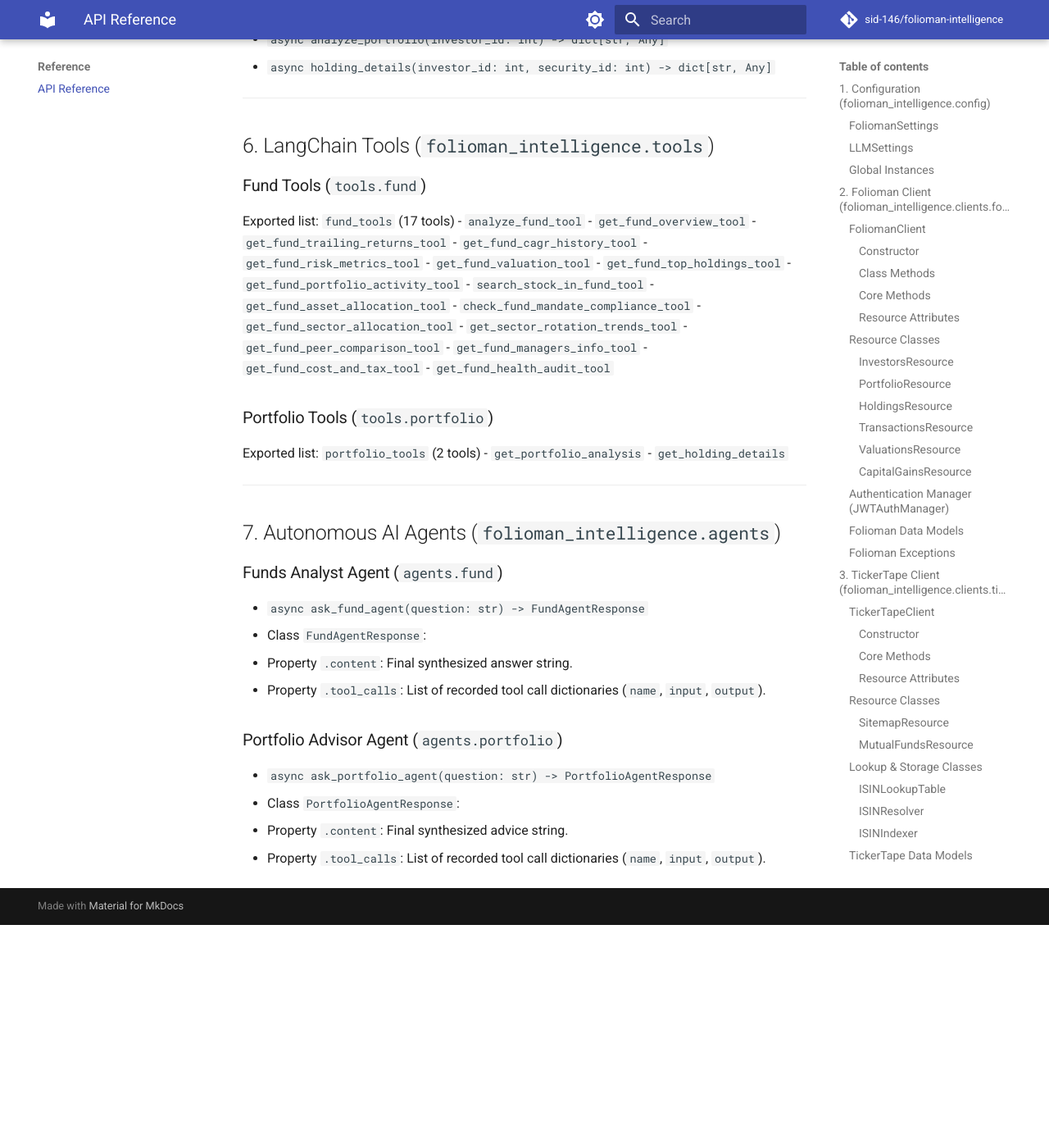
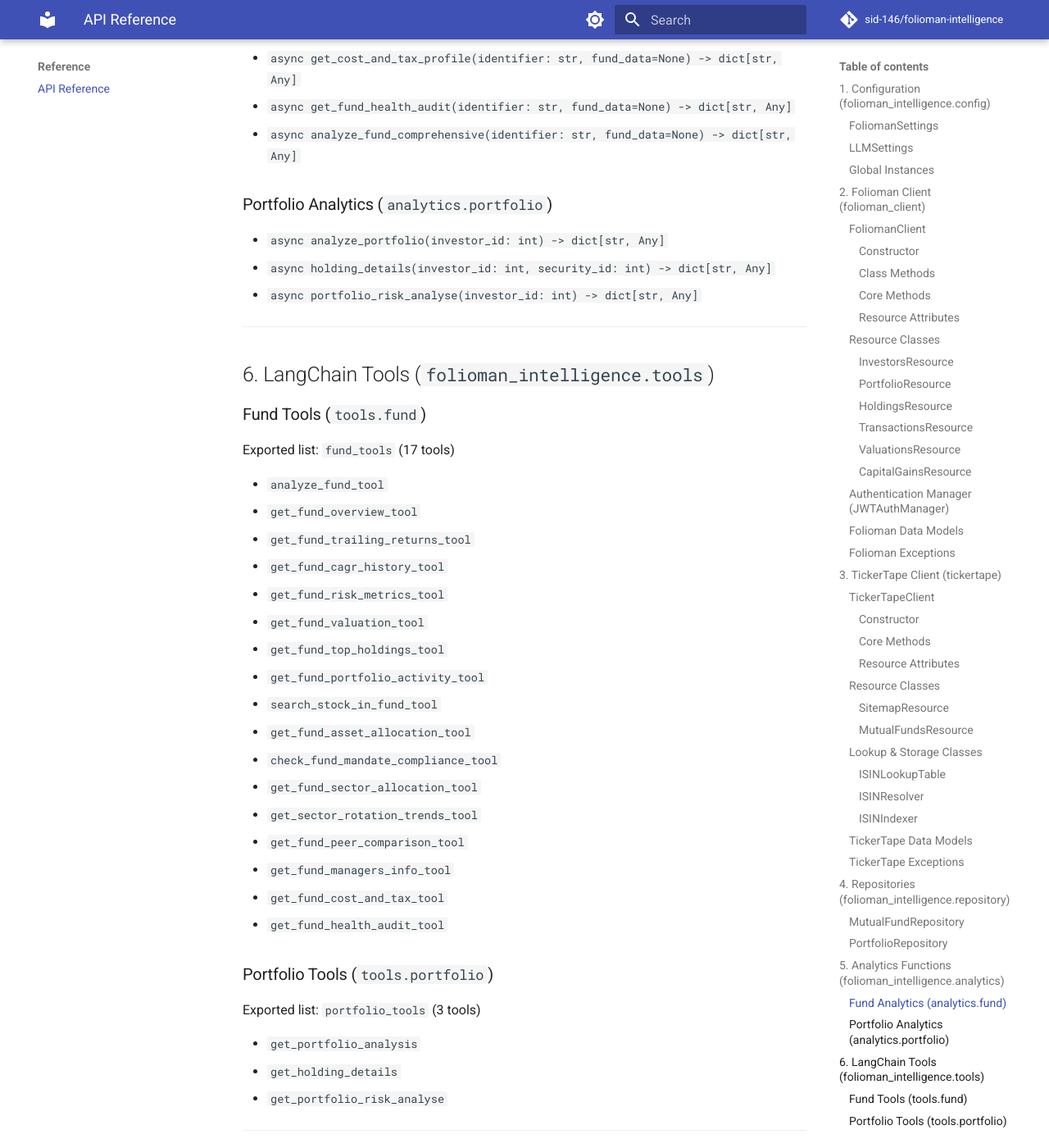
Before and after one commit to sid-146/folioman-intelligence, an MkDocs documentation site: the page built from docs/api-reference.md, in a window 1280 px wide and 1400 px high, scrolled down 8711 px. Shown: the whole window at 82% size. Built offline with MkDocs 1.6.1 and Material for MkDocs 9.7.7, drawn with Linux system fonts in a browser that asks for light colours; comment, search, counter and statistics services are not loaded; before the commit the page ends 9839 px from its top, so only the background shows below that; some of the changed text lies outside the part shown.

````diff
--- a/docs/api-reference.md
+++ b/docs/api-reference.md
@@ -7,39 +7,44 @@ Complete technical reference for all public classes, methods, models, functions,
 ## 1. Configuration (`folioman_intelligence.config`)
 
 ### `FoliomanSettings`
+
 Configuration model for the Folioman client, backed by environment variables with the `FOLIOMAN_` prefix.
 
 - **Attributes**:
-  - `base_url` (*str*): Folioman REST API base URL. Default: `"http://localhost:8000"`.
-  - `username` (*str*): Username for authentication. Default: `""`.
-  - `password` (*str*): Password for authentication. Default: `""`.
-  - `timeout` (*float*): Request timeout in seconds. Default: `30.0`.
+    - `base_url` (_str_): Folioman REST API base URL. Default: `"http://localhost:8000"`.
+    - `username` (_str_): Username for authentication. Default: `""`.
+    - `password` (_str_): Password for authentication. Default: `""`.
+    - `timeout` (_float_): Request timeout in seconds. Default: `30.0`.
 - **Properties**:
-  - `folioman_url` (*str*): Alias for `base_url`.
-  - `folioman_username` (*str*): Alias for `username`.
-  - `folioman_password` (*str*): Alias for `password`.
+    - `folioman_url` (_str_): Alias for `base_url`.
+    - `folioman_username` (_str_): Alias for `username`.
+    - `folioman_password` (_str_): Alias for `password`.
 
 ### `LLMSettings`
+
 Configuration model for AI agents, backed by environment variables with the `LLM_` prefix.
 
 - **Attributes**:
-  - `MODEL_NAME` (*str*): LLM model identifier. Default: `"gpt-4"`.
-  - `temperature` (*float*): Sampling temperature. Default: `0.7`.
-  - `max_tokens` (*int*): Maximum generation token length. Default: `2048`.
-  - `api_key` (*SecretStr | None*): API key for OpenAI or OpenAI-compatible endpoint.
+    - `MODEL_NAME` (_str_): LLM model identifier. Default: `"gpt-4"`.
+    - `temperature` (_float_): Sampling temperature. Default: `0.7`.
+    - `max_tokens` (_int_): Maximum generation token length. Default: `2048`.
+    - `api_key` (_SecretStr | None_): API key for OpenAI or OpenAI-compatible endpoint.
 
 ### Global Instances
+
 - `settings`: Default pre-instantiated `FoliomanSettings()` instance.
 - `llm_settings`: Default pre-instantiated `LLMSettings()` instance.
 
 ---
 
-## 2. Folioman Client (`folioman_intelligence.clients.folioman`)
+## 2. Folioman Client (`folioman_client`)
 
 ### `FoliomanClient`
+
 Primary async client for the Folioman REST API.
 
 #### Constructor
+
 ```python
 FoliomanClient(
     base_url: str | None = None,
@@ -51,14 +56,17 @@ FoliomanClient(
 ```
 
 #### Class Methods
+
 - `from_settings(settings: FoliomanSettings) -> FoliomanClient`: Creates client from a settings object.
 - `from_env() -> FoliomanClient`: Creates client using environment variables.
 
 #### Core Methods
+
 - `async request(method: str, path: str, *, params=None, json=None, headers=None, **kwargs) -> Any`: Executes authenticated request with auto-refresh and 401 retry.
 - `async close() -> None`: Closes the underlying HTTP client transport.
 
 #### Resource Attributes
+
 - `investors: InvestorsResource`
 - `portfolio: PortfolioResource`
 - `holdings: HoldingsResource`
@@ -71,30 +79,37 @@ FoliomanClient(
 ### Resource Classes
 
 #### `InvestorsResource`
+
 - `async list(*, family_id: int | None = None, unaffiliated: bool = False) -> list[Investor]`
 - `async get(investor_id: int) -> InvestorDetail`
 
 #### `PortfolioResource`
+
 - `async get(investor_id: int, *, as_of: date | str | None = None) -> PortfolioSummary`
 
 #### `HoldingsResource`
+
 - `async list(investor_id: int, *, as_of: date | str | None = None) -> list[Holding]`
 - `async get(investor_id: int, security_id: int, *, as_of: date | str | None = None) -> SchemeDetail`
 
 #### `TransactionsResource`
+
 - `async list(investor_id: int) -> list[Transaction]`
 
 #### `ValuationsResource`
+
 - `async list(investor_id: int, *, from_date: date | str | None = None, to_date: date | str | None = None, granularity: Literal["daily", "weekly", "monthly"] = "monthly") -> ValueSeries`
 - `async status(investor_id: int) -> ValuationStatus`
 
 #### `CapitalGainsResource`
+
 - `async list(investor_id: int, *, include_unreconciled: bool = False) -> list[CapitalGainsFyPoint]`
 - `async get(investor_id: int, *, fy: str, include_unreconciled: bool = False) -> CapitalGainsReport`
 
 ---
 
 ### Authentication Manager (`JWTAuthManager`)
+
 - `has_tokens: bool`: True if manager holds access or refresh tokens.
 - `clear() -> None`: Clears cached tokens.
 - `async get_valid_token(client: httpx.AsyncClient) -> str`: Returns valid token, refreshing proactively if within skew seconds.
@@ -134,12 +149,14 @@ FoliomanClient(
 
 ---
 
-## 3. TickerTape Client (`folioman_intelligence.clients.tickertape`)
+## 3. TickerTape Client (`tickertape`)
 
 ### `TickerTapeClient`
+
 Primary async client for TickerTape web scraping, sitemaps, and mutual fund data.
 
 #### Constructor
+
 ```python
 TickerTapeClient(
     base_url: str = "https://www.tickertape.in",
@@ -152,10 +169,12 @@ TickerTapeClient(
 ```
 
 #### Core Methods
+
 - `async request(method: str, url_or_path: str, *, params=None, headers=None, **kwargs) -> str`: Executes HTTP request and returns HTML text response.
 - `async close() -> None`: Closes the HTTP client transport.
 
 #### Resource Attributes
+
 - `sitemap: SitemapResource`
 - `mf: MutualFundsResource`
 - `cache_manager: SitemapCacheManager`
@@ -165,12 +184,14 @@ TickerTapeClient(
 ### Resource Classes
 
 #### `SitemapResource`
+
 - `async get(category: str = "mf", *, force_refresh: bool = False) -> list[SitemapURL]`
 - `async refresh(category: str = "mf") -> list[SitemapURL]`
 - `is_cached(category: str = "mf") -> bool`
 - `clear_cache(category: str | None = None) -> None`
 
 #### `MutualFundsResource`
+
 - `async get(slug_or_mfid: str) -> MutualFundDetail`
 - `async get_by_isin(isin: str, hint_name: str | None = None) -> MutualFundDetail | None`
 - `async get_isin(slug_or_mfid: str) -> str | None`
@@ -185,7 +206,9 @@ TickerTapeClient(
 ### Lookup & Storage Classes
 
 #### `ISINLookupTable`
+
 SQLite-backed persistent lookup table for mutual funds (`isin_lookup.db`).
+
 - `get(isin: str) -> ISINMapping | None`
 - `get_batch(isins: list[str]) -> dict[str, ISINMapping]`
 - `get_by_record_id(record_id: str) -> ISINMapping | None`
@@ -202,9 +225,11 @@ SQLite-backed persistent lookup table for mutual funds (`isin_lookup.db`).
 - `export_csv(filepath: Path | str) -> Path`
 
 #### `ISINResolver`
+
 - `async resolve(isin: str, hint_name: str | None = None, max_candidates: int = 3) -> ISINMapping | None`
 
 #### `ISINIndexer`
+
 - `async build_index(*, force_refresh=False, concurrency=5, delay=0.5, limit=None, progress_callback=None) -> int`
 
 ---
@@ -232,10 +257,12 @@ SQLite-backed persistent lookup table for mutual funds (`isin_lookup.db`).
 ## 4. Repositories (`folioman_intelligence.repository`)
 
 ### `MutualFundRepository`
+
 - `async get_fund_data(identifier: str, hint_name: str | None = None) -> dict[str, Any]`
 - `standardize_mutual_fund_payload(raw_props: dict[str, Any]) -> dict[str, Any]`
 
 ### `PortfolioRepository`
+
 - `async get_portfolio(investor_id: int) -> PortfolioSummary`
 - `async get_holding(investor_id: int, security_id: int) -> SchemeDetail`
 
@@ -244,6 +271,7 @@ SQLite-backed persistent lookup table for mutual funds (`isin_lookup.db`).
 ## 5. Analytics Functions (`folioman_intelligence.analytics`)
 
 ### Fund Analytics (`analytics.fund`)
+
 - `async get_fund_overview(identifier: str, fund_data=None) -> dict[str, Any]`
 - `async get_trailing_returns(identifier: str, fund_data=None) -> dict[str, Any]`
 - `async get_cagr_history(identifier: str, fund_data=None) -> dict[str, Any]`
@@ -263,15 +291,19 @@ SQLite-backed persistent lookup table for mutual funds (`isin_lookup.db`).
 - `async analyze_fund_comprehensive(identifier: str, fund_data=None) -> dict[str, Any]`
 
 ### Portfolio Analytics (`analytics.portfolio`)
+
 - `async analyze_portfolio(investor_id: int) -> dict[str, Any]`
 - `async holding_details(investor_id: int, security_id: int) -> dict[str, Any]`
+- `async portfolio_risk_analyse(investor_id: int) -> dict[str, Any]`
 
 ---
 
 ## 6. LangChain Tools (`folioman_intelligence.tools`)
 
 ### Fund Tools (`tools.fund`)
+
 Exported list: `fund_tools` (17 tools)
+
 - `analyze_fund_tool`
 - `get_fund_overview_tool`
 - `get_fund_trailing_returns_tool`
@@ -291,22 +323,27 @@ Exported list: `fund_tools` (17 tools)
 - `get_fund_health_audit_tool`
 
 ### Portfolio Tools (`tools.portfolio`)
-Exported list: `portfolio_tools` (2 tools)
+
+Exported list: `portfolio_tools` (3 tools)
+
 - `get_portfolio_analysis`
 - `get_holding_details`
+- `get_portfolio_risk_analyse`
 
 ---
 
 ## 7. Autonomous AI Agents (`folioman_intelligence.agents`)
 
 ### Funds Analyst Agent (`agents.fund`)
+
 - `async ask_fund_agent(question: str) -> FundAgentResponse`
 - Class `FundAgentResponse`:
-  - Property `.content`: Final synthesized answer string.
-  - Property `.tool_calls`: List of recorded tool call dictionaries (`name`, `input`, `output`).
+    - Property `.content`: Final synthesized answer string.
+    - Property `.tool_calls`: List of recorded tool call dictionaries (`name`, `input`, `output`).
 
 ### Portfolio Advisor Agent (`agents.portfolio`)
+
 - `async ask_portfolio_agent(question: str) -> PortfolioAgentResponse`
 - Class `PortfolioAgentResponse`:
-  - Property `.content`: Final synthesized advice string.
-  - Property `.tool_calls`: List of recorded tool call dictionaries (`name`, `input`, `output`).
+    - Property `.content`: Final synthesized advice string.
+    - Property `.tool_calls`: List of recorded tool call dictionaries (`name`, `input`, `output`).
--- a/pyproject.toml
+++ b/pyproject.toml
@@ -8,13 +8,14 @@ authors = [
 ]
 requires-python = ">=3.12"
 dependencies = [
-    "bs4>=0.0.2",
     "deepagents>=0.7.13",
+    "folioman-client>=0.1.0",
     "httpx>=0.28.1",
     "langchain-openai>=1.6.2",
     "pydantic>=2.13.5",
     "pydantic-settings>=2.15.0",
     "pytest-cov>=7.1.0",
+    "tickertape-client>=0.1.0",
 ]
 
 [project.scripts]
````
Also changed, not shown: README.md (+97 -85 lines), docs/architecture.md (+3 -3 lines), docs/index.md (+40 -40 lines), docs/tools-and-agents.md (+53 -49 lines), 2 other files.
